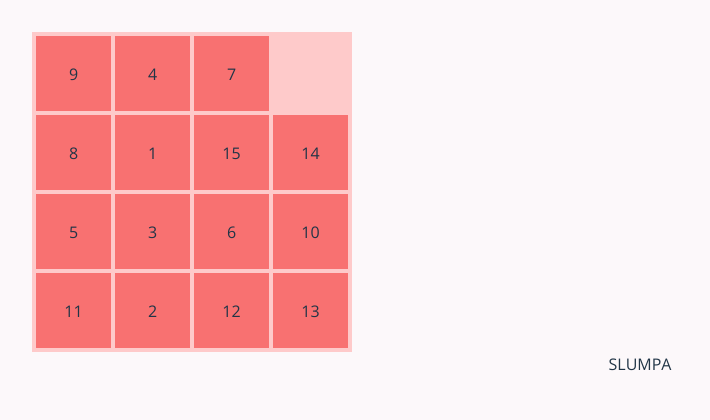
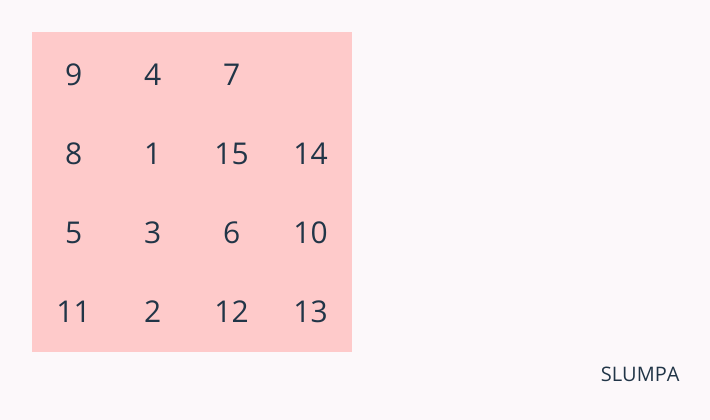
Before and after one commit to sirisayshello/15-puzzle, a React (Vite) app: page / in a window 1280 px wide. Shown: the top 420 px of the page, without its empty margins (0-710 px from the left). Built offline with nearby package versions, Linux system fonts and the light colour scheme.

Commit message:
update styling tile and button

```diff
--- a/src/components/Button/ShuffleButton.jsx
+++ b/src/components/Button/ShuffleButton.jsx
@@ -1,3 +1,10 @@
 export const ShuffleButton = ({ shuffle }) => {
-  return <button onClick={shuffle}>SLUMPA</button>;
+  return (
+    <button
+      className="bg-board-orange dark:bg-dark-orange py-2 px-6 rounded-md text-xl"
+      onClick={shuffle}
+    >
+      SLUMPA
+    </button>
+  );
 };
--- a/src/components/Tile/Tile.jsx
+++ b/src/components/Tile/Tile.jsx
@@ -1,6 +1,9 @@
-const Tile = ({ number }) => {
+const Tile = ({ number, move }) => {
   return (
-    <div className="flex justify-center items-center bg-red-400">
+    <div
+      className="flex justify-center items-center text-3xl bg-tile-pink dark:bg-dark-pink rounded hover:cursor-pointer"
+      onClick={move}
+    >
       <p>{number}</p>
     </div>
   );
```
